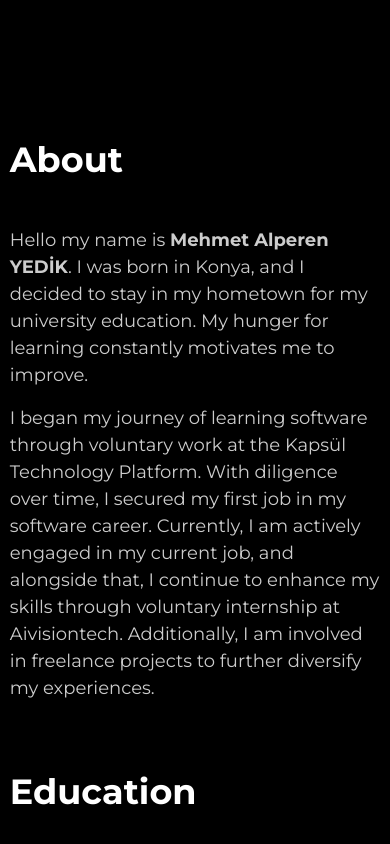
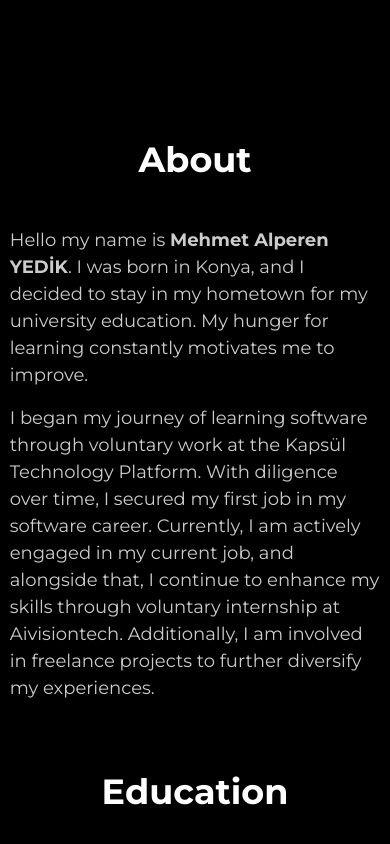
Before and after one commit to Alperen7K/7k-web, a Next.js app: page / in a window 390 px wide. Shown: the part 780-1624 px from the top of the page. Built offline with nearby package versions, Linux system fonts and the light colour scheme.

Commit message:
text-center added to sm

```diff
--- a/src/components/Title.tsx
+++ b/src/components/Title.tsx
@@ -1,6 +1,6 @@
 export function Title({ title }: { title: string }) {
  return (
-  <h1 className="w-full sm:text-[52px] text-[35px] font-bold mt-0 pt-0 ">
+  <h1 className="text-center sm:text-start w-full sm:text-[52px] text-[35px] font-bold mt-0 pt-0 ">
    {title}
   </h1>
  );
```
